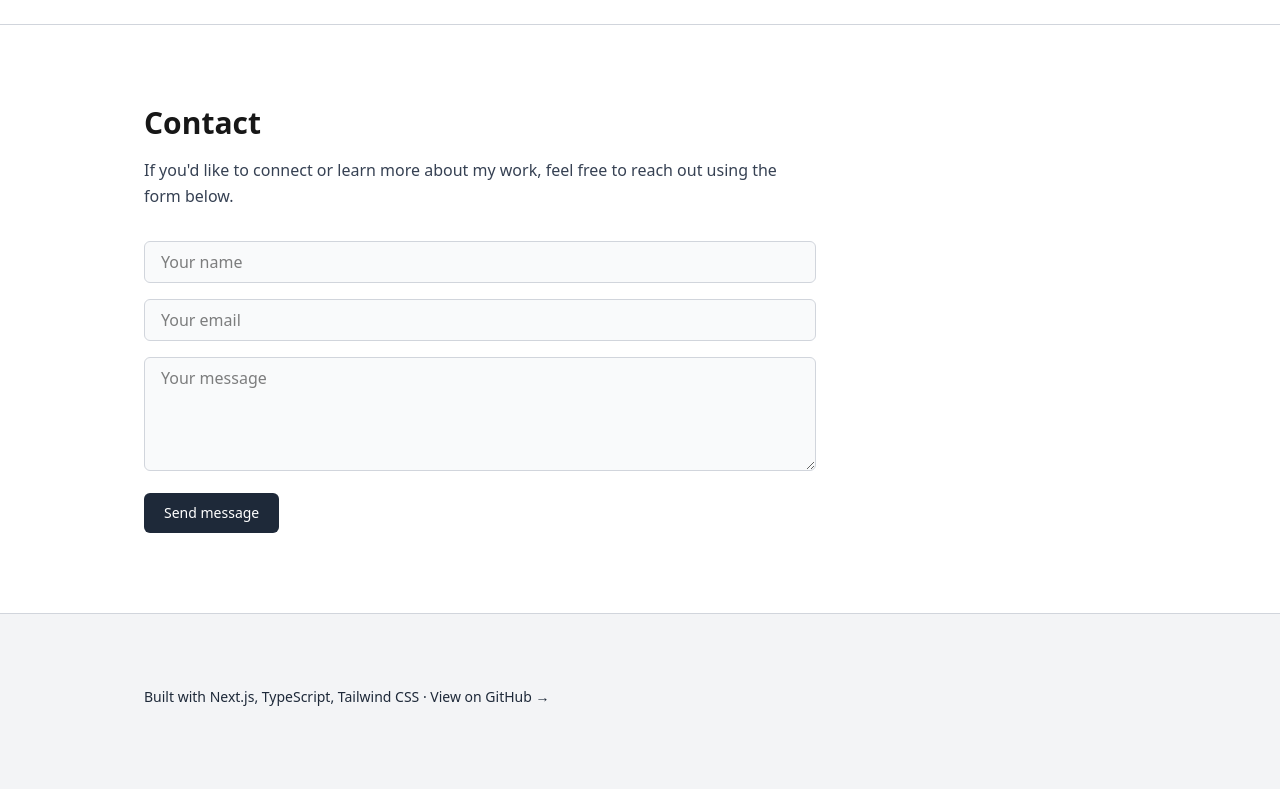
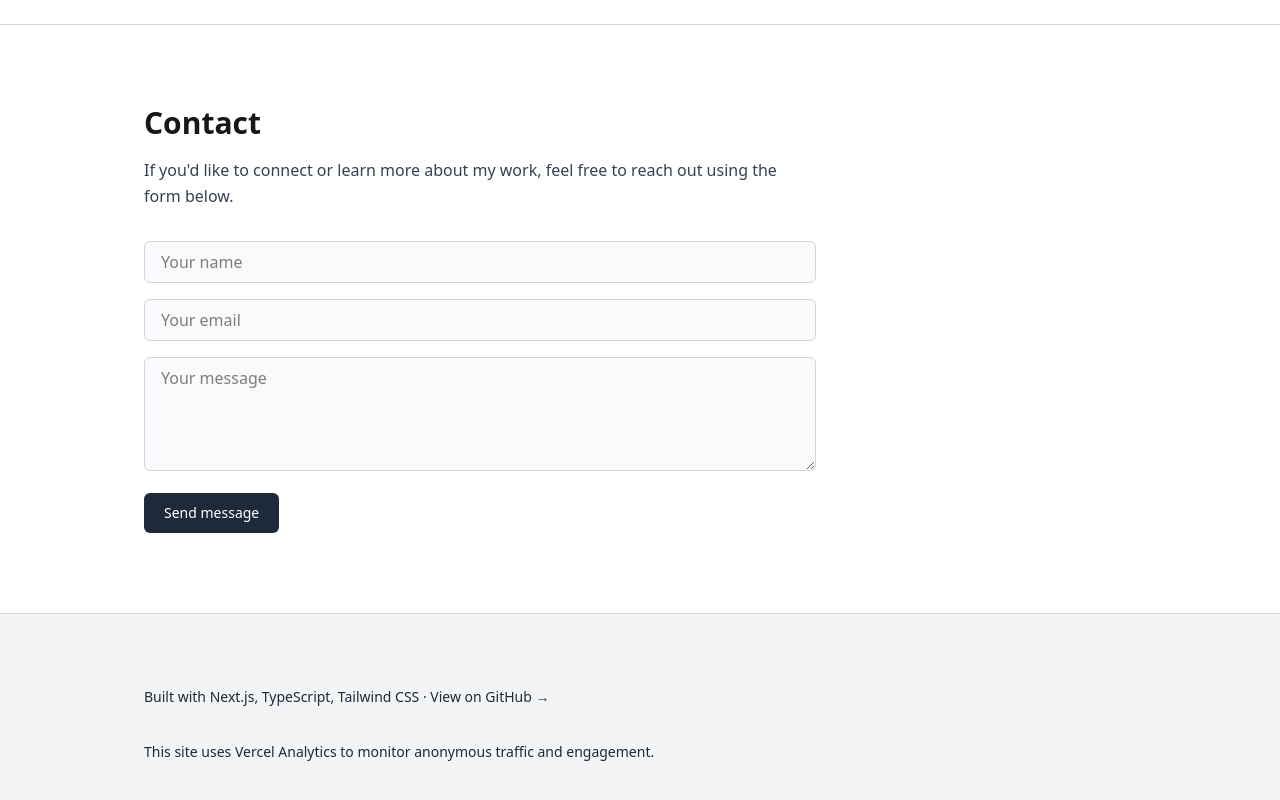
Before and after one commit to anaberst/portfolio, a Next.js app: page / in a window 1280 px wide. Shown: the part 1611-2411 px from the top of the page. Built offline with nearby package versions, Linux system fonts and the light colour scheme.

Commit message:
Add Analytics disclosure to footer

```diff
--- a/src/app/layout.tsx
+++ b/src/app/layout.tsx
@@ -1,6 +1,6 @@
 import type { Metadata } from "next";
 import { Geist, Geist_Mono } from "next/font/google";
-import { Analytics } from "@vercel/analytics/react";
+import { Analytics } from "@vercel/analytics/next";
 import "./globals.css";
 
 const geistSans = Geist({
--- a/src/components/Footer.tsx
+++ b/src/components/Footer.tsx
@@ -14,6 +14,10 @@ export default function Footer() {
               View on GitHub →
             </a>
           </p>
+          <p className="mt-8 leading-relaxed text-sm text-gray-800 dark:text-gray-300">
+            This site uses Vercel Analytics to monitor anonymous traffic and
+            engagement.
+          </p>
         </div>
       </div>
     </footer>
```
